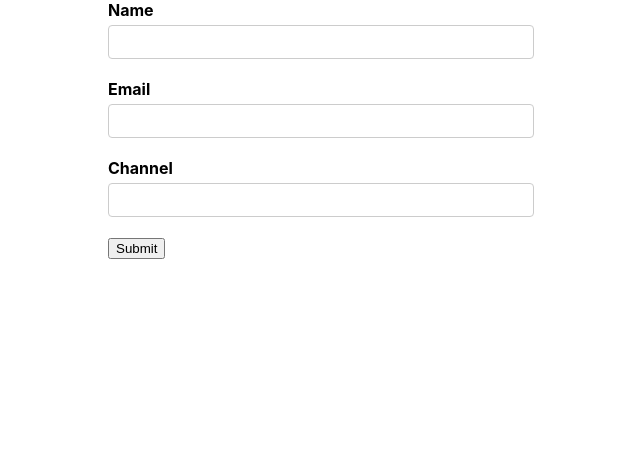
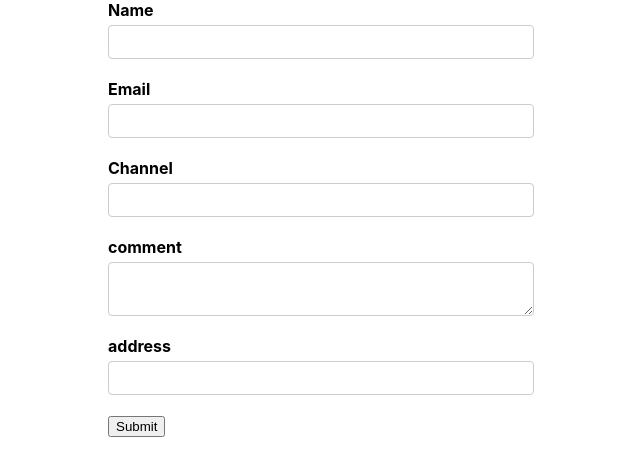
Before and after one commit to ahjam-taoufik/React-Formik, a React (Create React App) app: page / in a window 1280 px wide. Shown: the top 476 px of the page, without its empty margins (319-959 px from the left). Built offline with nearby package versions, Linux system fonts and the light colour scheme.

Commit message:
revise Field

```diff
--- a/src/App.css
+++ b/src/App.css
@@ -11,6 +11,7 @@ label {
 
 input[type='text'],
 input[type='email'],
+input[type='password'],
 textarea {
   display: block;
   width: 400px;
--- a/src/components/FormComponent.js
+++ b/src/components/FormComponent.js
@@ -7,6 +7,8 @@ const FormComponent = () => {
     name: "",
     email: "",
     channel: "",
+    comment:"",
+    address:''
   };
   const onSubmit = (values) => {
       console.log('onsubmit :' ,values);
@@ -16,6 +18,7 @@ const FormComponent = () => {
     name: Yup.string().required("Required name..."),
     email: Yup.string().email("invalid email").required("required email"),
     channel: Yup.string().required("required channel"),
+
   });
 
   return (
@@ -41,12 +44,34 @@ const FormComponent = () => {
 
         </div>
 
+
         <div className="form-control">
           <label htmlFor="channel">Channel</label>
           <Field  type="text" id="channel" name="channel" />
-          <ErrorMessage name="channel"/>
+          <ErrorMessage name="channel" component={TextError} />
+        </div>
 
+        <div className="form-control">
+          <label htmlFor="comment">comment</label>
+          <Field as="textarea" id="comment" name="comment" />
         </div>
+
+        <div className="form-control">
+        <label htmlFor="address">address</label>
+      {/* ============================================================ */}
+        <Field name='address' >
+
+            {(props)=>{
+                const{field,form,meta}=props
+                console.log(props)
+                console.log(field)
+                return <input type='text' id="address" />
+                }}
+        </Field>
+      {/* ============================================================ */}
+        </div>
+
+
 
         <button type="submit">Submit</button>
       </Form>
```
